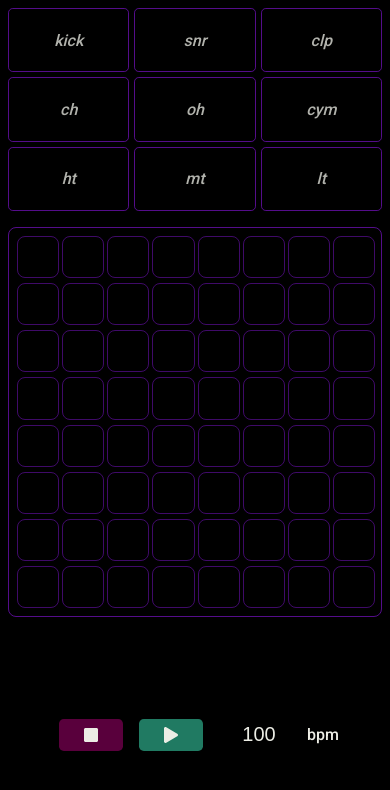
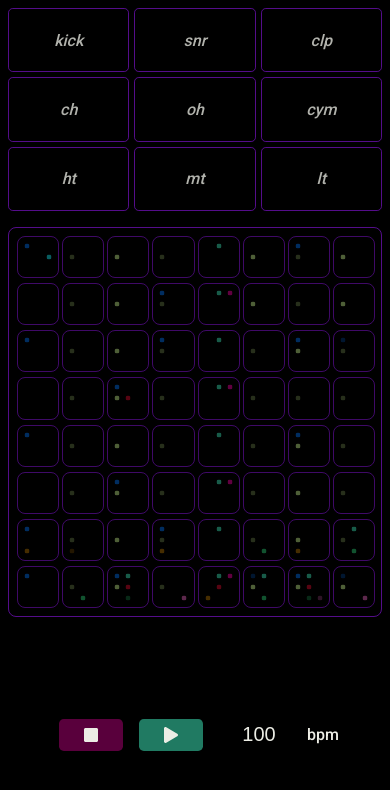
Before and after one commit to drumnickydrum/sequencer, a React (Create React App) app: page / in a window 390 px wide. Shown: the top 790 px of the page. Built offline with nearby package versions, Linux system fonts and the light colour scheme; no server answers.

Commit message:
added cell wrapper to fix grid resizing issue on phone

```diff
--- a/src/Sections/Grid.js
+++ b/src/Sections/Grid.js
@@ -62,12 +62,19 @@ const Cell = ({ id, i }) => {
 
   const cellMemo = useMemo(() => {
     // console.log('rendering cell: ', i);
-    let classes = `cell ${id}`;
+    let classes = `cell`;
     classes += vol ? ` bg${selectedSound} on` : '';
     const soundCells = getSoundCells(id, pattern[i]);
     return (
-      <div ref={cellRef} id={id} className={classes} onMouseDown={handleToggle}>
-        {/* <div id='sound-cells'>{soundCells}</div> */}
+      <div className='cell-wrapper'>
+        <div
+          ref={cellRef}
+          id={id}
+          className={classes}
+          onMouseDown={handleToggle}
+        >
+          <div className='sound-cells'>{soundCells}</div>
+        </div>
       </div>
     );
   }, [pattern[i], selectedSound, vol]);
@@ -79,7 +86,7 @@ const getSoundCells = (cellId, patternI, size = 9) => {
   let soundCells = [];
   for (let i = 0; i < size; i++) {
     const id = `${cellId}-${i}`;
-    const color = patternI[i] ? `color${i}` : '';
+    const color = patternI[i] ? `bg${i}` : '';
     const vol = patternI[i];
     soundCells.push(<SoundCell key={id} id={id} color={color} vol={vol} />);
   }
@@ -90,11 +97,7 @@ const SoundCell = ({ id, color, vol }) => {
   const soundCellMemo = useMemo(() => {
     // console.log('rendering soundCell: ', id);
     const classes = `sound-cell ${color}`;
-    return (
-      <div id={id} className={classes}>
-        <CircleIcon style={{ opacity: vol }} />
-      </div>
-    );
+    return <div id={id} className={classes} style={{ opacity: vol }} />;
   }, [vol]);
 
   return soundCellMemo;
--- a/src/index.css
+++ b/src/index.css
@@ -151,6 +151,7 @@ body {
 }
 
 .cell {
+  position: relative;
   cursor: pointer;
   width: 0;
   height: 0;
@@ -182,53 +183,31 @@ body {
   background: var(--white-quarter);
 }
 
-#sound-cells {
-  pointer-events: none;
+.sound-cells {
   position: absolute;
   width: 100%;
   height: 100%;
-  padding: 0.75rem 0.35rem;
+  padding: 0.25rem;
   display: grid;
   grid-template-columns: repeat(3, auto);
-  gap: 0.1rem;
+  grid-template-rows: repeat(3, auto);
+  gap: 1px;
+  border-radius: 0.5rem;
+  opacity: 0.5;
 }
 
 .sound-cell {
-  position: relative;
-  height: 100%;
-  width: 100%;
-  padding: 0.1rem;
-  display: flex;
-  justify-content: center;
-  align-items: center;
-  opacity: 0.75;
+  color: var(--none);
+  transform: scale(0.5);
+  border: 1px solid;
+  border-radius: 50%;
   transition: 200ms;
 }
-.sound-cell {
-  padding: 0;
-  color: var(--none);
-  opacity: 0.5;
-  transform: scale(0.5);
-}
 
-.on .sound-cell {
-  opacity: 0.35;
-}
-
-.cell.flash .sound-cell {
+.cell.flash .sound-cell,
+.cell.pulse .sound-cell {
   transition: none;
   transform: scale(2);
-}
-
-.cell.pulse .sound-cell {
-  transition: none;
-  opacity: 0;
-  transform: scale(0);
-}
-
-.sound-cell svg {
-  margin: 0;
-  width: 100%;
 }
 
 /*************************************/
```
